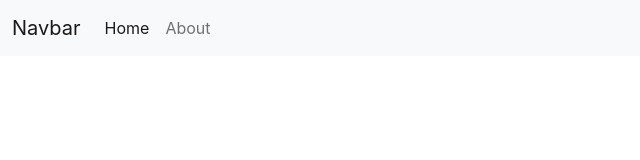
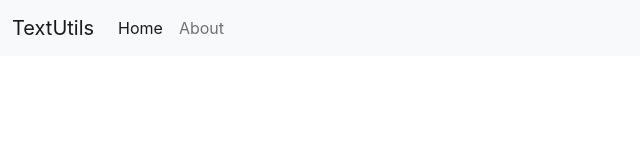
Before and after one commit to Pragati989/text-utils, a React (Create React App) app: page / in a window 1280 px wide. Shown: the top 160 px of the page, without its empty margins (0-640 px from the left). Built offline with nearby package versions, Linux system fonts and the light colour scheme.

Commit message:
Video-6 Imports + Props + Proptypes + comments in js,jsx

```diff
--- a/src/App.js
+++ b/src/App.js
@@ -2,7 +2,7 @@
 function App() {
   return (
     <div>
-       <Navbar/>
+       <Navbar title ="TextUtils"/>
     </div>
   );
 }
--- a/src/components/Navbar.js
+++ b/src/components/Navbar.js
@@ -1,11 +1,14 @@
 import React from 'react';
+import { PropTypes } from 'prop-types';
 
-function Navbar() {
+export default function Navbar(props) {
   return (
       <React.Fragment>
           <nav className="navbar navbar-expand-lg navbar-light bg-light">
             <div className="container-fluid">
-                <a className="navbar-brand" href="/">Navbar</a>
+                {//one line comment in jsx
+                 /*mutli line comment*/}
+                <a className="navbar-brand" href="/">{props.title}</a>
                 <button className="navbar-toggler" type="button" data-bs-toggle="collapse" data-bs-target="#navbarSupportedContent" aria-controls="navbarSupportedContent" aria-expanded="false" aria-label="Toggle navigation">
                 <span className="navbar-toggler-icon"></span>
                 </button>
@@ -25,4 +28,10 @@
   )
 }
 
-export default Navbar;
+//comment in js
+Navbar.propTypes = {
+    title: PropTypes.string.isRequired
+}
+Navbar.defaultProps = {
+    title: "Set title here"
+}
```
